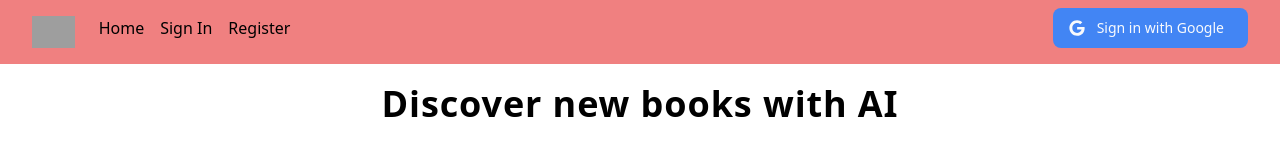
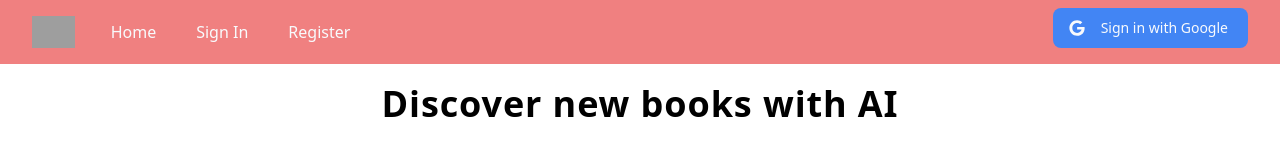
Before and after one commit to zamarz/ideal-telegram, a Next.js app: page / in a window 1280 px wide. Shown: the top 160 px of the page. Built offline with nearby package versions, Linux system fonts and the light colour scheme; no server answers; grey boxes are pictures that could not be loaded.

Commit message:
"Update navbar colour links"

```diff
--- a/components/Nav.jsx
+++ b/components/Nav.jsx
@@ -4,9 +4,13 @@ import { googleSignIn, logOut } from "@utils/functions";
 import { useUserAuth } from "./Provider";
 import Link from "next/link";
 import Image from "next/image";
+import { useState } from "react";
 
 const Nav = () => {
   const user = useUserAuth();
+  const [showMobileMenu, setshowMobileMenu] = useState(false);
+
+  console.log(showMobileMenu);
 
   return (
     <nav className="bg-pink1">
@@ -68,15 +72,19 @@ const Nav = () => {
               </div>
               <div className="hidden sm:ml-6 sm:block">
                 <div className="flex space-x-4">
-                  <p>
+                  <p className="block px-3 py-2 rounded-md text-white bg-gray-900 focus:outline-none focus:text-white focus:bg-gray-700">
                     {" "}
                     <Link href="/">Home</Link>
                   </p>
-                  <p>
+                  <p className="block px-3 py-2 rounded-md text-white bg-gray-900 focus:outline-none focus:text-white focus:bg-gray-700">
                     {" "}
                     <Link href="/my-list">My Book List</Link>
                   </p>
-                  <button type="button" onClick={logOut}>
+                  <button
+                    className="block px-3 py-2 rounded-md text-white bg-gray-900 focus:outline-none focus:text-white focus:bg-gray-700"
+                    type="button"
+                    onClick={logOut}
+                  >
                     Sign Out
                   </button>
                 </div>
@@ -107,8 +115,7 @@ const Nav = () => {
               <button
                 type="button"
                 className="relative inline-flex items-center justify-center rounded-md p-2 text-gray-400 hover:bg-gray-700 hover:text-white focus:outline-none focus:ring-2 focus:ring-inset focus:ring-white"
-                aria-controls="mobile-menu"
-                aria-expanded="false"
+                onClick={() => setshowMobileMenu(!showMobileMenu)}
               >
                 <span className="absolute -inset-0.5"></span>
                 <span className="sr-only">Open main menu</span>
@@ -155,17 +162,18 @@ const Nav = () => {
                   />
                 </Link>
               </div>
+
               <div className="hidden sm:ml-6 sm:block">
                 <div className="flex space-x-4">
-                  <p>
+                  <p className="block px-3 py-2 rounded-md text-white bg-gray-900 focus:outline-none focus:text-white focus:bg-gray-700">
                     {" "}
                     <Link href="/">Home</Link>
                   </p>
-                  <p>
+                  <p className="block px-3 py-2 rounded-md text-white bg-gray-900 focus:outline-none focus:text-white focus:bg-gray-700">
                     {" "}
                     <Link href="/sign-in">Sign In</Link>
                   </p>
-                  <p>
+                  <p className="block px-3 py-2 rounded-md text-white bg-gray-900 focus:outline-none focus:text-white focus:bg-gray-700">
                     {" "}
                     <Link href="/register">Register</Link>
                   </p>
@@ -174,7 +182,7 @@ const Nav = () => {
             </div>
             <div className="absolute inset-y-0 right-0 flex items-center pr-2 sm:static sm:inset-auto sm:ml-6 sm:pr-0">
               <div className="relative ml-3">
-                <div className="px-6 sm:px-0 max-w-sm">
+                <div className="px-6 sm:px-0 max-w-sm hidden md:block">
                   <button
                     onClick={googleSignIn}
                     type="button"
@@ -195,7 +203,7 @@ const Nav = () => {
                         d="M488 261.8C488 403.3 391.1 504 248 504 110.8 504 0 393.2 0 256S110.8 8 248 8c66.8 0 123 24.5 166.3 64.9l-67.5 64.9C258.5 52.6 94.3 116.6 94.3 256c0 86.5 69.1 156.6 153.7 156.6 98.2 0 135-70.4 140.8-106.9H248v-85.3h236.1c2.3 12.7 3.9 24.9 3.9 41.4z"
                       ></path>
                     </svg>
-                    Sign in with Google<div></div>
+                    Sign in with Google
                   </button>
                 </div>
               </div>
```
